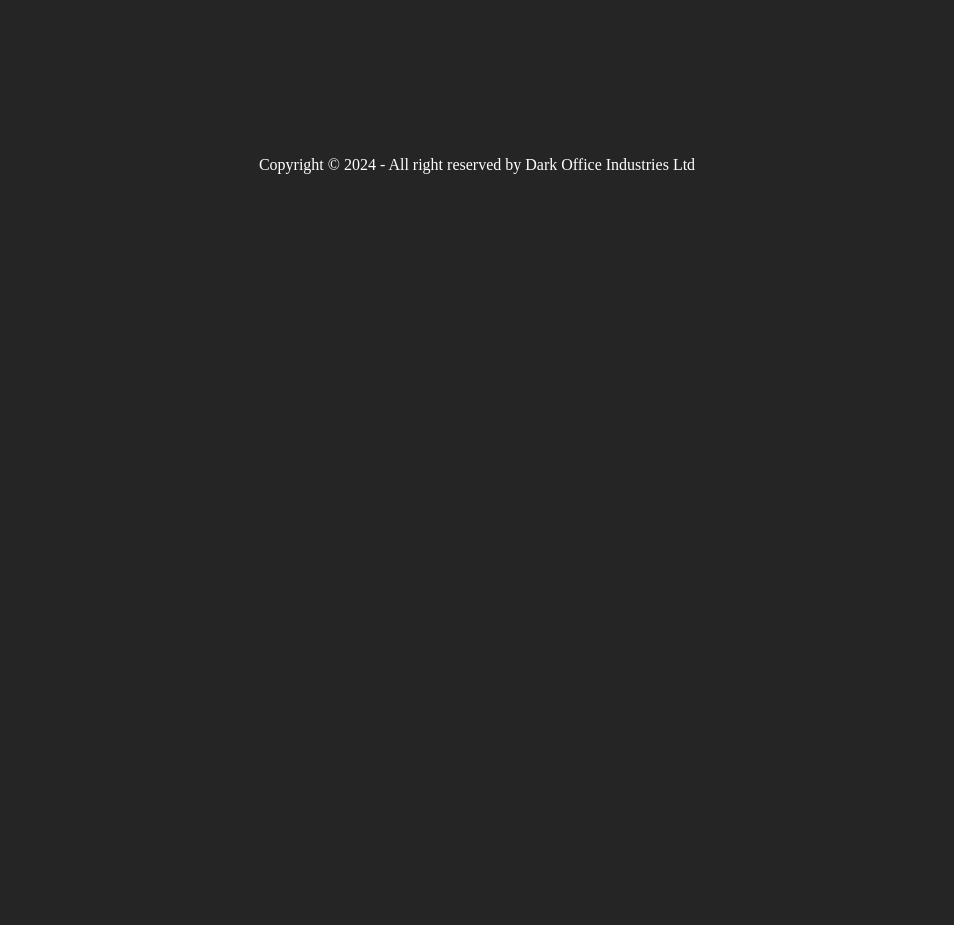
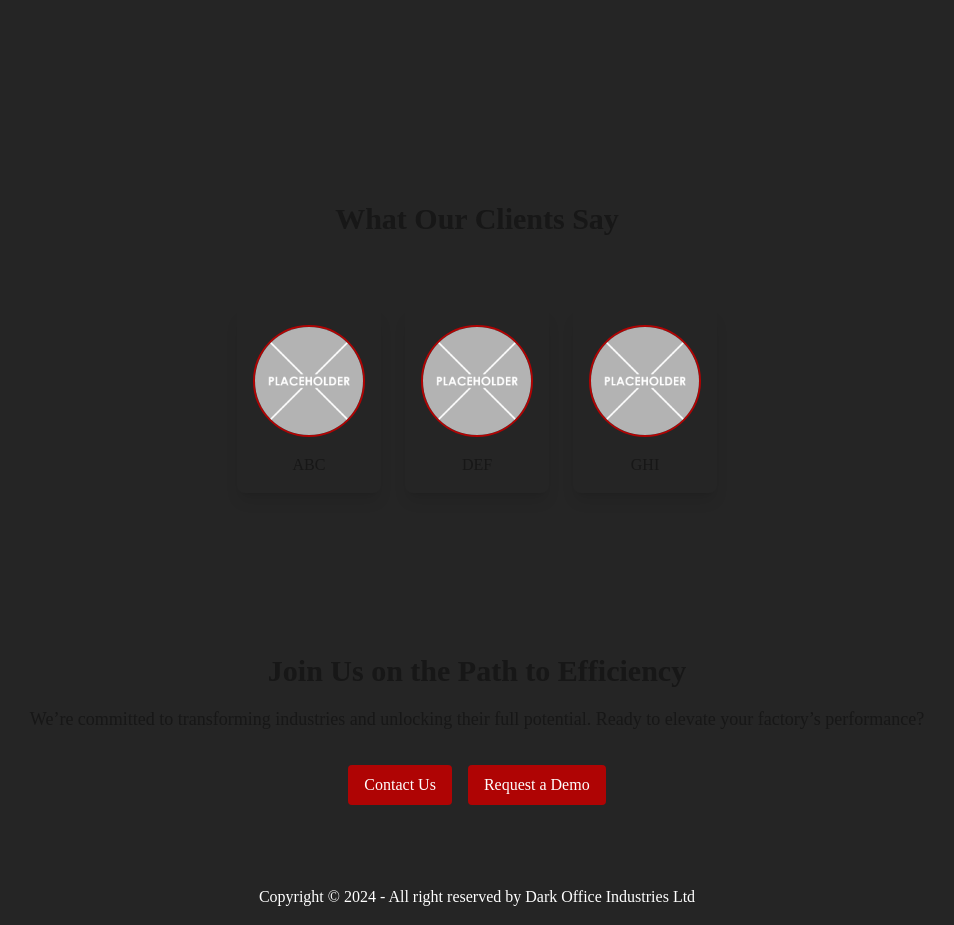
Before and after one commit to EminmertToprak/dark-office, a Next.js app: page /about in a window 1280 px wide. Shown: the part 3500-4425 px from the top of the page, without its empty margins (163-1117 px from the left). Before the commit the page ends 3693 px from the top, so only its background shows below. Built offline with nearby package versions, Linux system fonts and the light colour scheme.

Commit message:
added what our clients say and join us sections to about

```diff
--- a/src/app/about/page.tsx
+++ b/src/app/about/page.tsx
@@ -7,6 +7,7 @@ import { FaIndustry, FaLightbulb, FaChartLine, FaRobot, FaGlobeAmericas } from '
 import SectionWithImage from '@/components/SectionWithImage';
 import Header from '@/components/Header';
 import { TechnologyCard } from '@/components/TechnologyCard';
+import Link from 'next/link';
 
 function AboutPage() {
 	const [visibleElements, setVisibleElements] = useState<number[]>([]);
@@ -53,6 +54,12 @@ function AboutPage() {
 		{name: 'Salih Düzel', image: 'images/salih_duzel.jpeg', role:'CEO', bio:'Salih Düzel is a dynamic entrepreneur and seasoned project manager with a strong foundation in software development, ERP systems, and business process optimization. His career began in software project management, evolving over the years as he took on key roles in companies like Atiker Yazılım and Projesis Yazılım. In 2021, he founded Dark Office, a company specializing in data mining, AI, and automation solutions, where he has been leading innovative projects in robotics and smart technologies. With expertise in Industry 4.0 and a proven track record in ERP and team management, Salih is passionate about bridging technology and business for future-driven solutions. Based in Istanbul, he combines his technical skills with a keen eye for strategic development.'},
 		{name: 'Mert Toprak', image: 'images/mert_toprak.png', role:'Full-stack Developer', bio:'Mert Toprak is a passionate frontend developer with experience in JavaScript, TypeScript, and modern frameworks like React and Angular. With a strong foundation in both development and project management, he has contributed to various projects, including web applications and digital solutions for clients in diverse sectors. A quick learner and a collaborative team player, he thrives in agile environments and is committed to delivering high-quality user experiences. Mert is eager to expand his skill set while making a meaningful impact in the tech industry.'}
 
+	]
+
+	const clientTestimonials = [
+		{company: 'ABC', logo: 'images/placeholder.png', quote: 'Lorem ipsum dolor sit amet, consectetur adipiscing elit, sed do eiusmod tempor incididunt ut labore et dolore magna aliqua.'},
+		{company: 'DEF', logo: 'images/placeholder.png', quote: 'Ut enim ad minim veniam, quis nostrud exercitation ullamco laboris nisi ut aliquip ex ea commodo consequat.'},
+		{company: 'GHI', logo: 'images/placeholder.png', quote: 'Duis aute irure dolor in reprehenderit in voluptate velit esse cillum dolore eu fugiat nulla pariatur.'},
 	]
 
 	return (
@@ -136,7 +143,34 @@ function AboutPage() {
 				</div>
 			</div>
 			</div>
-
+		<div id="client-testimonials" className="py-16">
+			<h2 className="text-3xl font-bold text-center mb-10">What Our Clients Say</h2>
+			<div className="flex flex-wrap gap-6 justify-center py-8">
+				{clientTestimonials.map((testimonial, index) => (
+					<div key={index} className="flex flex-col items-center justify-center p-4 rounded-lg shadow-lg relative group">
+						<img src={testimonial.logo} alt={`Logo of ${testimonial.company}`} className="w-28 h-28 rounded-full mb-4 border-2 border-theme_dark_red" />
+						<p>{testimonial.company}</p>
+						<div className="absolute top-0 left-0 h-full w-full text-center bg-gray-900 bg-opacity-100 text-white rounded-lg z-20 opacity-0 group-hover:opacity-100 transition-opacity duration-300">
+							<p className="text-sm text-center text-white p-4 text-left text-wrap">{testimonial.quote}</p>
+						</div>
+					</div>
+				))}
+			</div>
+		</div>
+		<div id='call-to-action' className='py-16'>
+		<div className="text-center">
+			<h2 className="text-3xl font-bold mb-4">Join Us on the Path to Efficiency</h2>
+			<p className="text-lg mb-8">We’re committed to transforming industries and unlocking their full potential. Ready to elevate your factory’s performance?</p>
+			<div className="flex justify-center gap-4">
+				<Link href="/contact" className="bg-theme_dark_red text-white py-2 px-4 rounded hover:bg-theme_red transition duration-300">
+					Contact Us
+				</Link>
+				<Link href="/request-demo" className="bg-theme_dark_red text-white py-2 px-4 rounded hover:bg-theme_red transition duration-300">
+					Request a Demo
+				</Link>
+			</div>
+		</div>
+		</div>
 		</>
 	);
 }
```
Also changed, not shown: public/images/placeholder.png (added).
